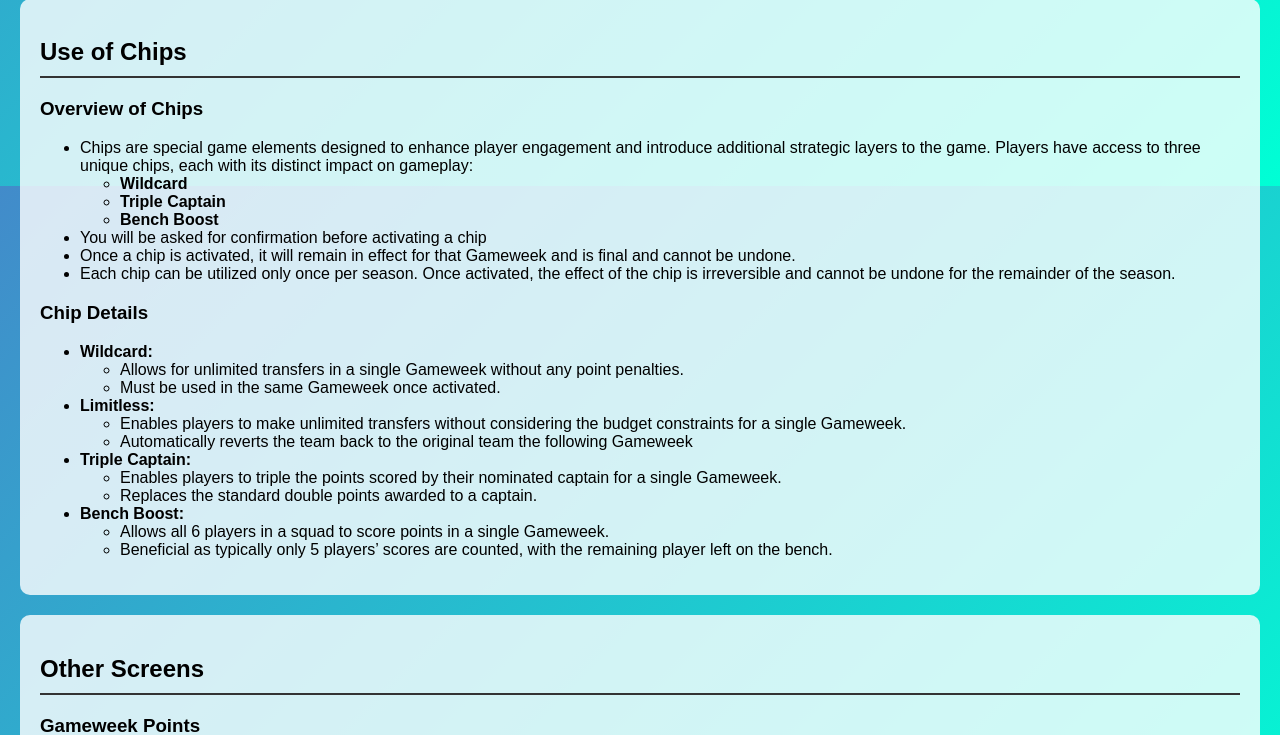
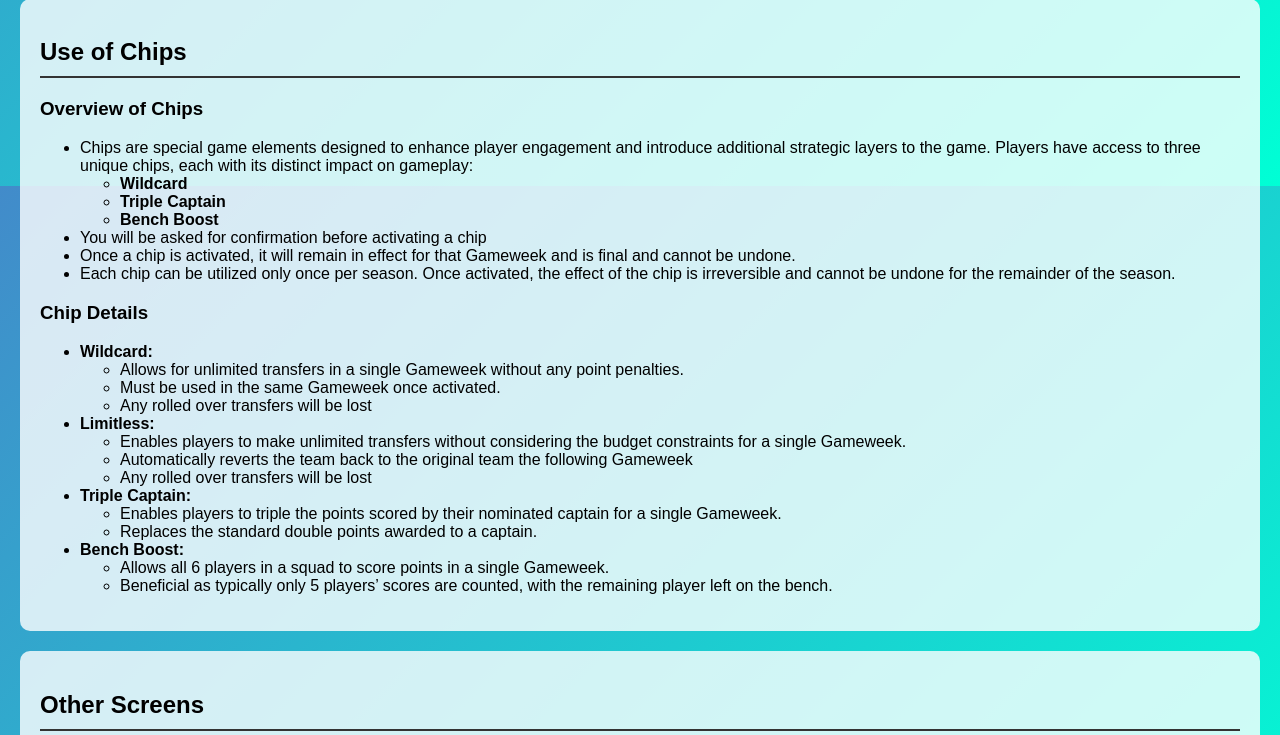
Before and after one commit to liammcswiney/fpl, a Flask app: page /rules_page/1 in a window 1280 px wide. Shown: the part 1414-2149 px from the top of the page. Run offline with Flask 3, Linux system fonts and the light colour scheme.

Commit message:
Add files via upload

```diff
--- a/templates/rules_page.html
+++ b/templates/rules_page.html
@@ -154,12 +154,14 @@
             <ul>
                 <li>Allows for unlimited transfers in a single Gameweek without any point penalties.</li>
                 <li>Must be used in the same Gameweek once activated.</li>
+                <li>Any rolled over transfers will be lost</li>
             </ul>
         </li>
         <li><strong>Limitless:</strong>
             <ul>
                 <li>Enables players to make unlimited transfers without considering the budget constraints for a single Gameweek.</li>
                 <li>Automatically reverts the team back to the original team the following Gameweek</li>
+                <li>Any rolled over transfers will be lost</li>
             </ul>
         </li>
         <li><strong>Triple Captain:</strong>
```
